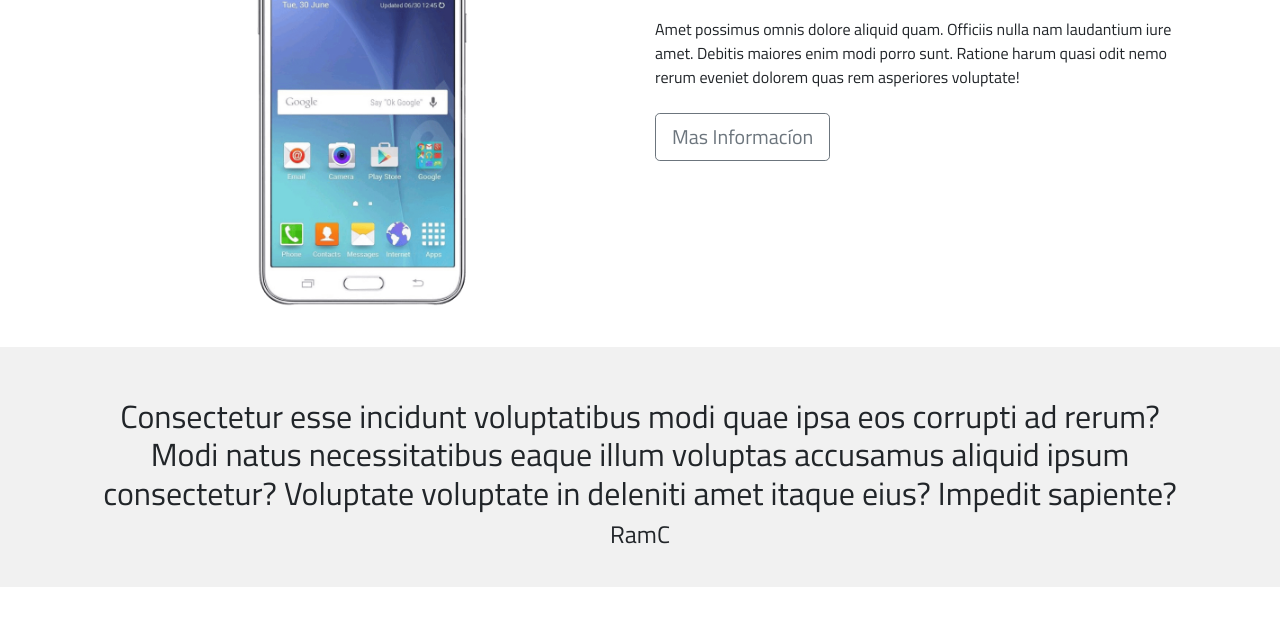
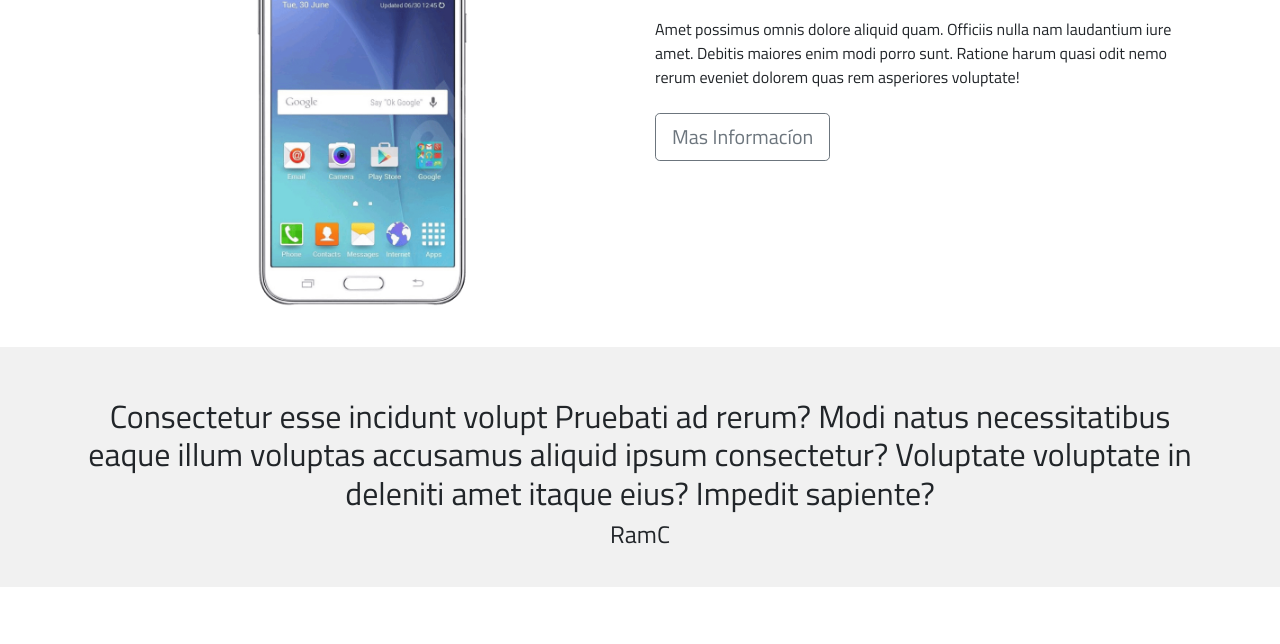
Before and after one commit to ramcpro/sitioweb, a website: page index.html in a window 1280 px wide. Shown: the part 146-790 px from the top of the page. Drawn offline with nearby package versions, Linux system fonts and the light colour scheme.

Commit message:
Update index.html

```diff
--- a/index.html
+++ b/index.html
@@ -52,7 +52,7 @@
     <section id="testimonial">
       <div class="container">
         <p class="h2 mb-2">
-          Consectetur esse incidunt voluptatibus modi quae ipsa eos corrupti ad rerum? Modi natus necessitatibus eaque illum voluptas accusamus aliquid ipsum consectetur? Voluptate voluptate in deleniti amet itaque eius? Impedit sapiente?
+          Consectetur esse incidunt volupt Pruebati ad rerum? Modi natus necessitatibus eaque illum voluptas accusamus aliquid ipsum consectetur? Voluptate voluptate in deleniti amet itaque eius? Impedit sapiente?
         </p>
         <p class="h4"> RamC</p>
       </div>
```
